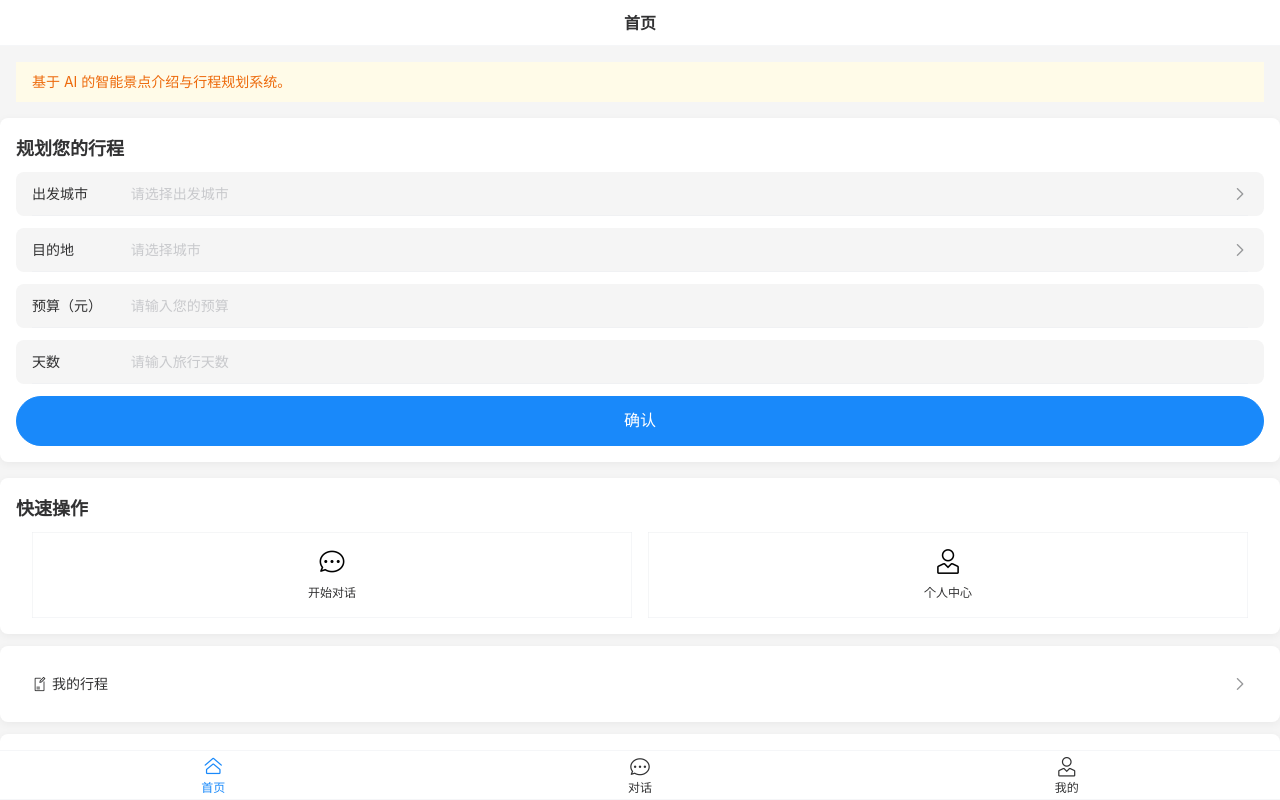
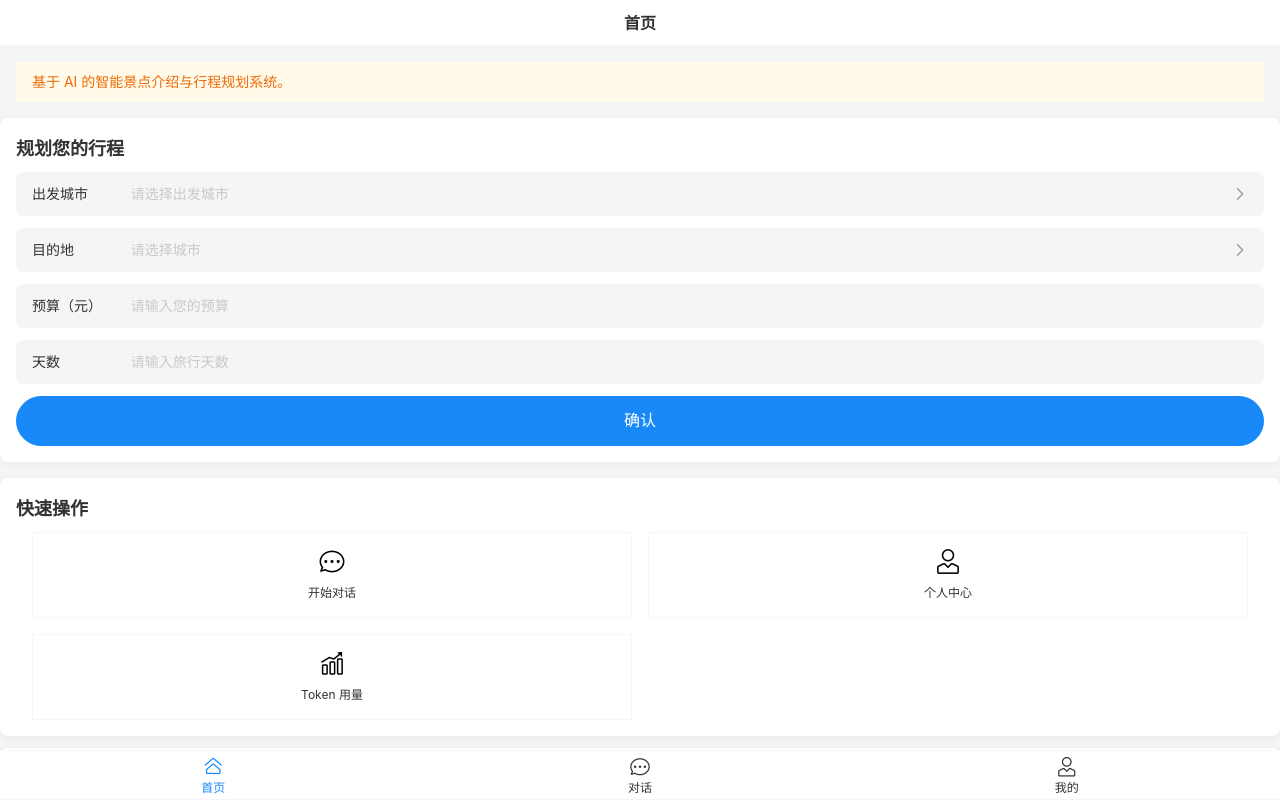
Before and after one commit to wpy2580536181-stack/trip-ai, a Vue app in the folder trip-front/: page / in a window 1280 px wide. Shown: the top 800 px of the page. Built offline with nearby package versions, Linux system fonts and the light colour scheme; sample sign-in values are in the browser's storage.

Commit message:
feat(front): add /token-usage route and Home entry

```diff
--- a/trip-front/src/router/index.ts
+++ b/trip-front/src/router/index.ts
@@ -44,6 +44,12 @@ const routes = [
     meta: { requiresAuth: true },
   },
   {
+    path: '/token-usage',
+    name: 'TokenUsage',
+    component: () => import('../views/TokenUsage.vue'),
+    meta: { requiresAuth: true },
+  },
+  {
     path: '/login',
     name: 'Login',
     component: () => import('../views/Login.vue'),
--- a/trip-front/src/views/Home.vue
+++ b/trip-front/src/views/Home.vue
@@ -21,6 +21,7 @@
       <van-grid :column-num="2" :gutter="16">
         <van-grid-item icon="chat-o" text="开始对话" @click="$router.push('/chat')" />
         <van-grid-item icon="user-o" text="个人中心" @click="$router.push('/profile')" />
+        <van-grid-item icon="chart-trending-o" text="Token 用量" @click="$router.push('/token-usage')" />
       </van-grid>
     </div>
     <div class="card my-trips-entry">
```
